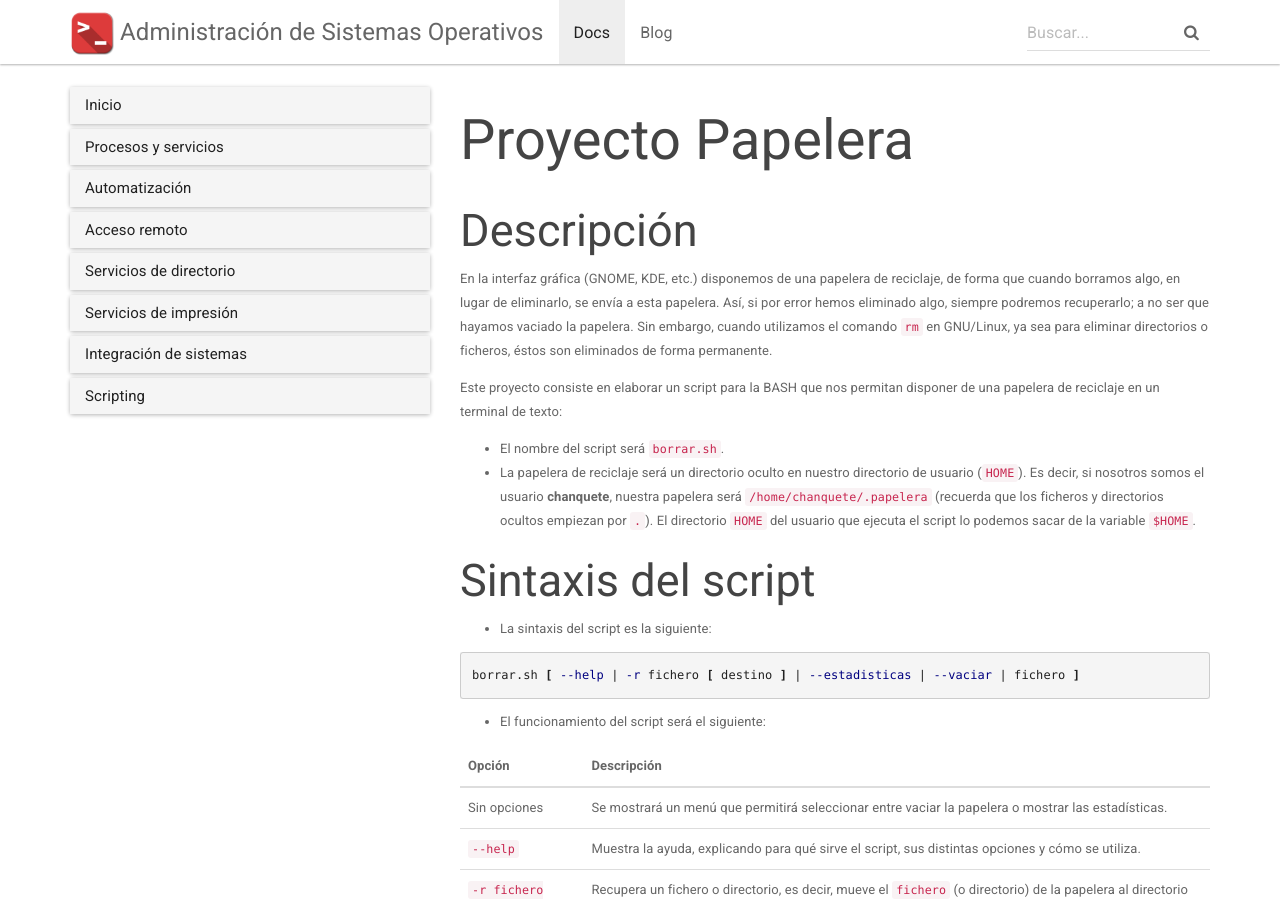
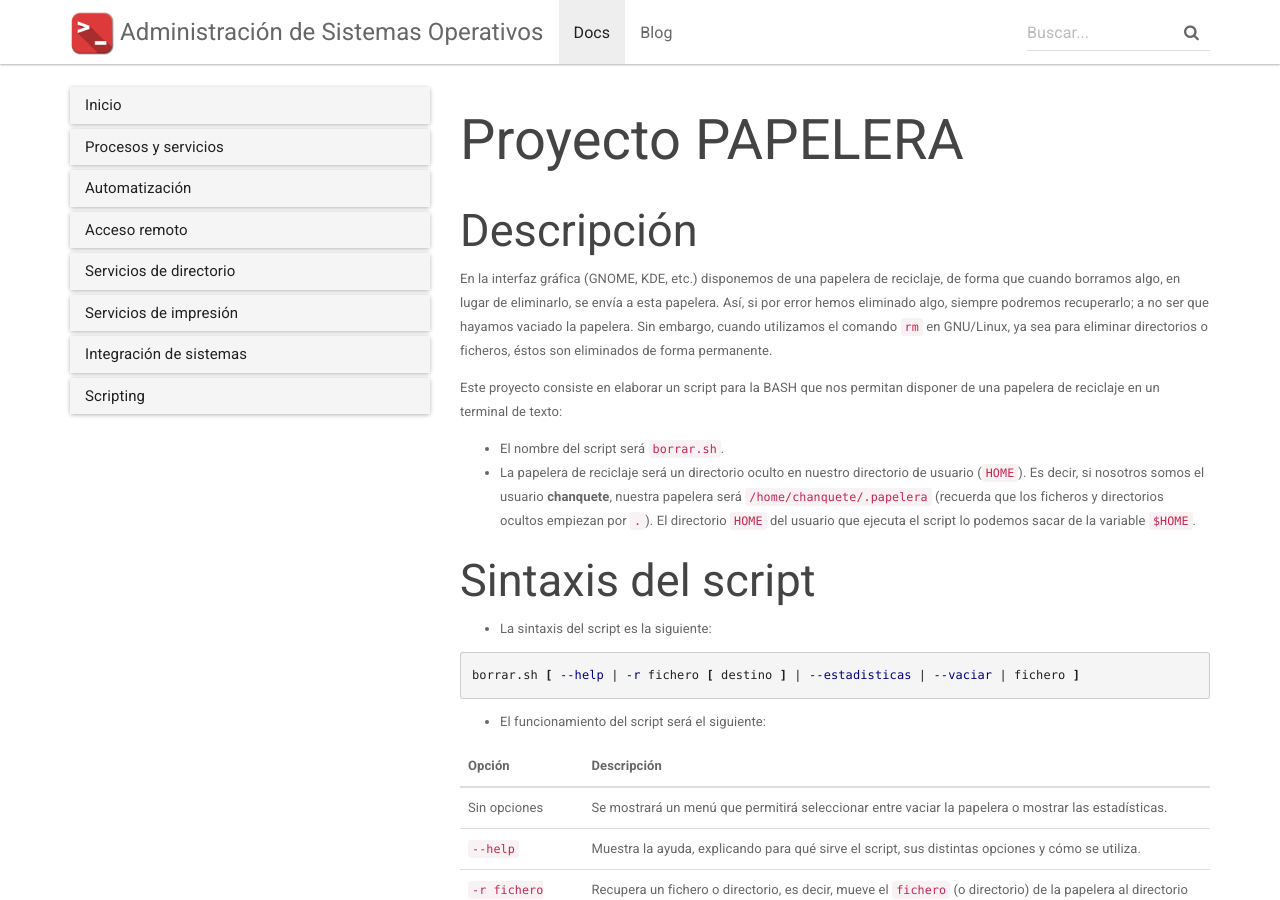
Before and after one commit to asir-add/asir-add.github.io, a Jekyll site: the page built from docs/_docs/scripting/bash/proyectos/papelera.md, in a window 1280 px wide and 900 px high. Built offline with Jekyll 4.4.1, drawn with Linux system fonts in a browser that asks for light colours; nearby versions of some CDN libraries.

```diff
--- a/docs/_docs/scripting/bash/proyectos/papelera.md
+++ b/docs/_docs/scripting/bash/proyectos/papelera.md
@@ -1,5 +1,5 @@
 ---
-title: Proyecto Papelera
+title: Proyecto PAPELERA
 ---
 
 ## Descripción
```
